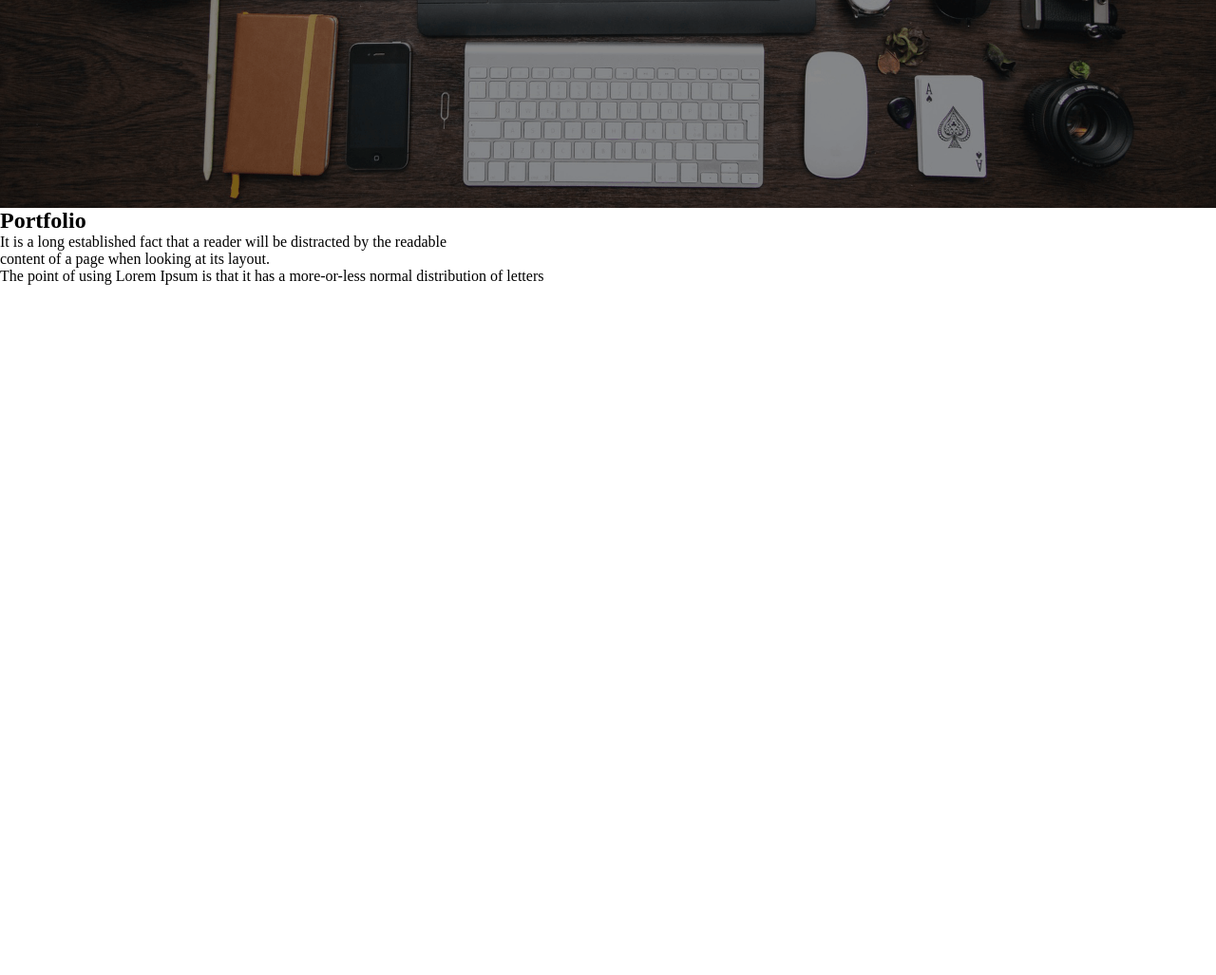
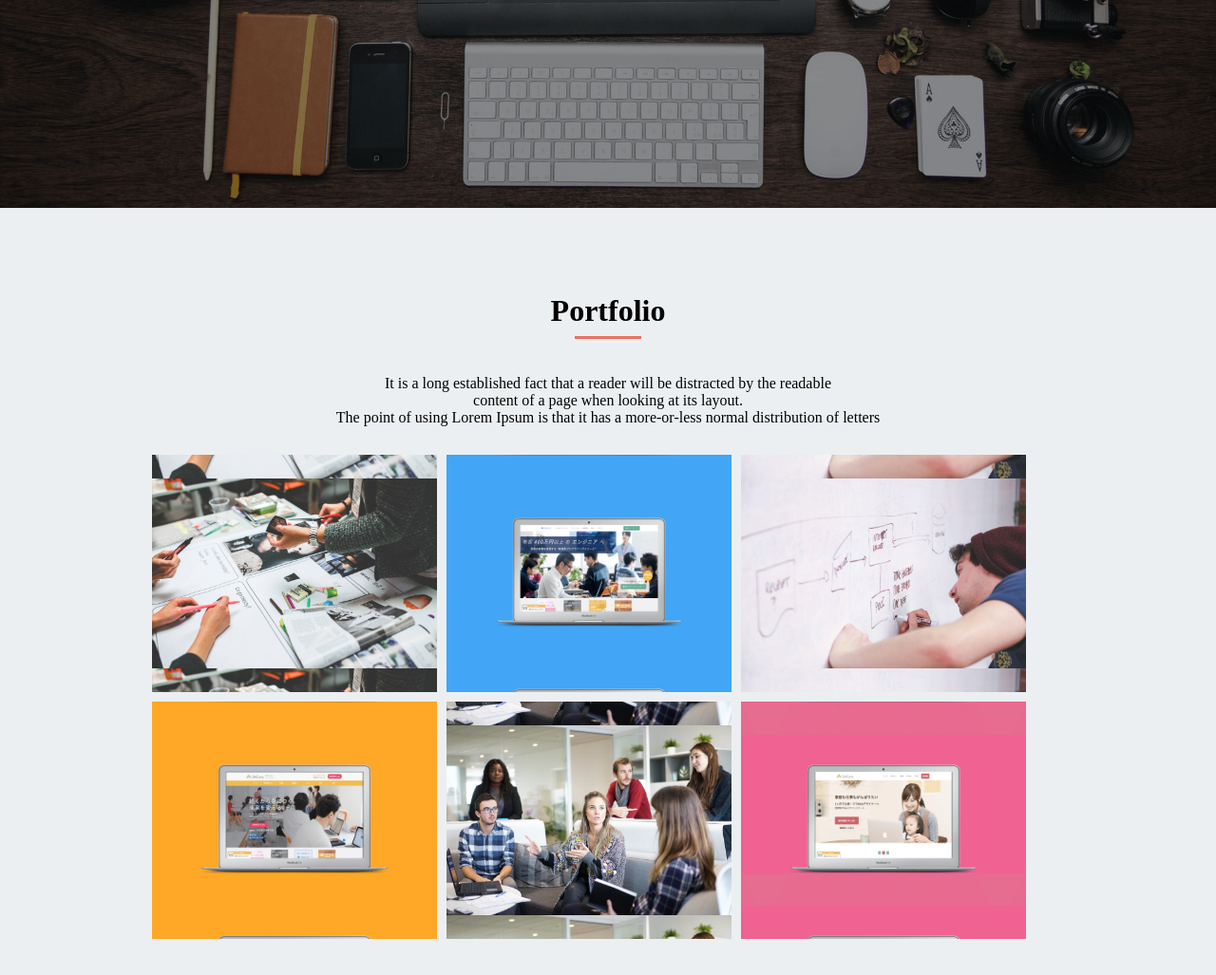
Before and after one commit to WataruTomita/mysite, a plain HTML site: page index.html in a window 1280 px wide. Shown: the part 501-1528 px from the top of the page at 95% size. Before the commit the page ends 801 px from the top, so only its background shows below. Drawn offline with Linux system fonts and the light colour scheme.

Commit message:
portfolio completed

```diff
--- a/index.html
+++ b/index.html
@@ -7,6 +7,7 @@
     <title>My Site WebCamp</title>
   </head>
   <body>
+    <!-- header -->
     <header>
       <div class="nav-center">
         <img class="logo" src="img/logo.png">
@@ -20,10 +21,12 @@
         </nav>
       </div>
     </header>
+    <!-- main visual -->
     <main>
         <h1 class="main-logo">Lorem Ipsum</h1>
         <p class="main-message">simply dummy text of the printing</p>
     </main>
+    <!-- portfolio section-->
     <section>
       <div class="portfolio">
         <h2 class="heading">Portfolio</h2>
@@ -32,7 +35,14 @@
           content of a page when looking at its layout.<br />
           The point of using Lorem Ipsum is that it has a more-or-less normal distribution of letters
         </p>
-        <div class="production-group"></div>
+        <div class="production-group">
+          <div class="production bg-1"></div>
+          <div class="production bg-2"></div>
+          <div class="production bg-3"></div>
+          <div class="production bg-4"></div>
+          <div class="production bg-5"></div>
+          <div class="production bg-6"></div>
+        </div>
       </div>
     </section>
     <!-- <script src="js/bootstrap.min.js"></script> -->
--- a/style.css
+++ b/style.css
@@ -65,6 +65,69 @@ main {
   font-size: 20px;
 }
 
+section {
+  background-color: #eceff1;
+  justify-content: center;
+}
 .portfolio {
-  width: 920px;
+  /* width: 920px; */
+  width: 1024px;
+  margin: 0 auto;
 }
+.heading {
+  text-align: center;
+  padding-top: 90px;
+  padding-bottom: 8px;
+  font-size: 32px;
+  color: #000000;
+}
+.heading::after {
+  content: "";
+  display: block;
+  width: 70px;
+  height: 3px;
+  margin: 8px auto 0 auto;
+  background-color: #ec715f;
+}
+.heading-text {
+  text-align: center;
+  padding-top: 30px;
+  font-size: 16px;
+  color: #000000;
+}
+.production-group {
+  width: 960px;
+  display: flex;
+  flex-direction: row;
+  flex-wrap: wrap;
+  padding: 30px 0 90px 0;
+  margin: 0 auto;
+}
+.production {
+  width: 300px;
+  height: 250px;
+  margin: 10px 10px 0 0;
+  background-size: contain;
+  background-position: center;
+}
+.production:nth-child(-n + 3) {
+  margin-top: 0;
+}
+.bg-1 {
+  background-image: url(img/sketch.jpg);
+}
+.bg-2 {
+  background-image: url(img/websuku.png);
+}
+.bg-3 {
+  background-image: url(img/write.jpg);
+}
+.bg-4 {
+  background-image: url(img/webcamp.png);
+}
+.bg-5 {
+  background-image: url(img/talk.jpg);
+}
+.bg-6 {
+  background-image: url(img/webcamp-mother.png);
+}
```
